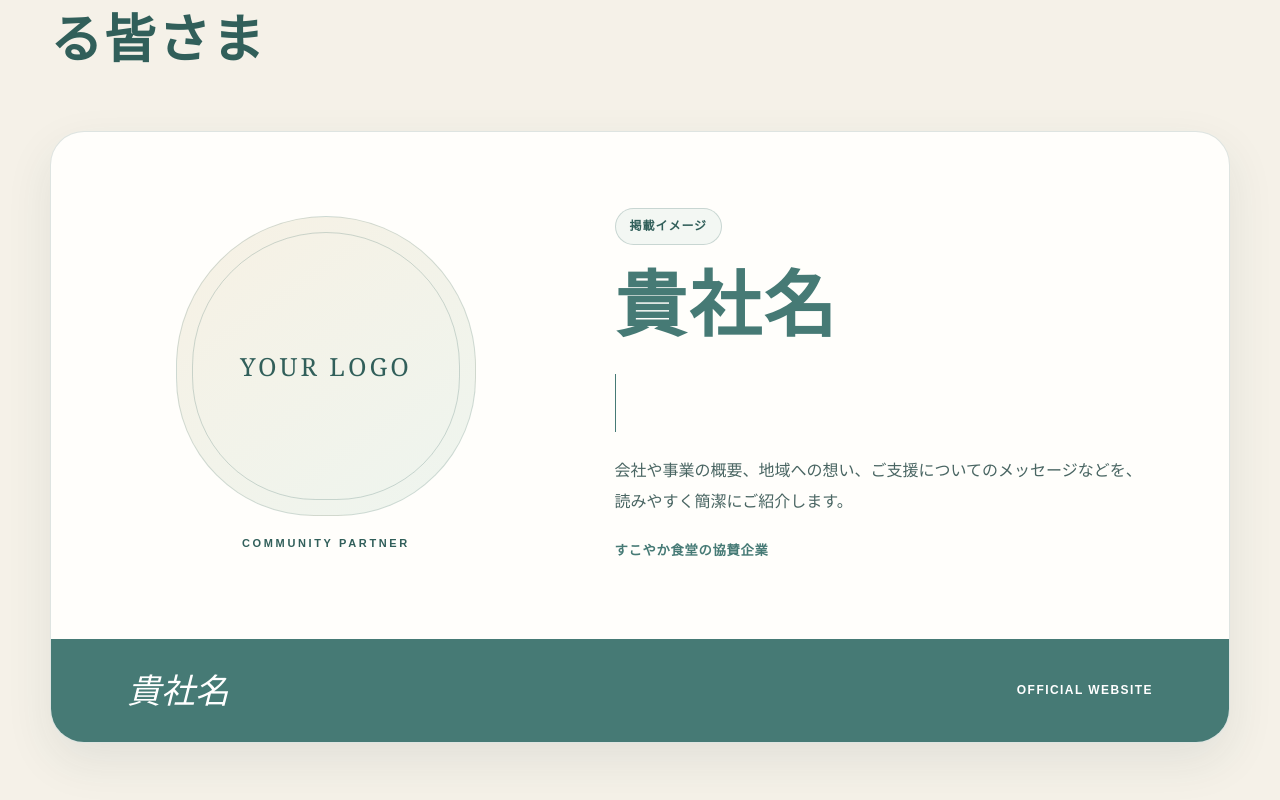
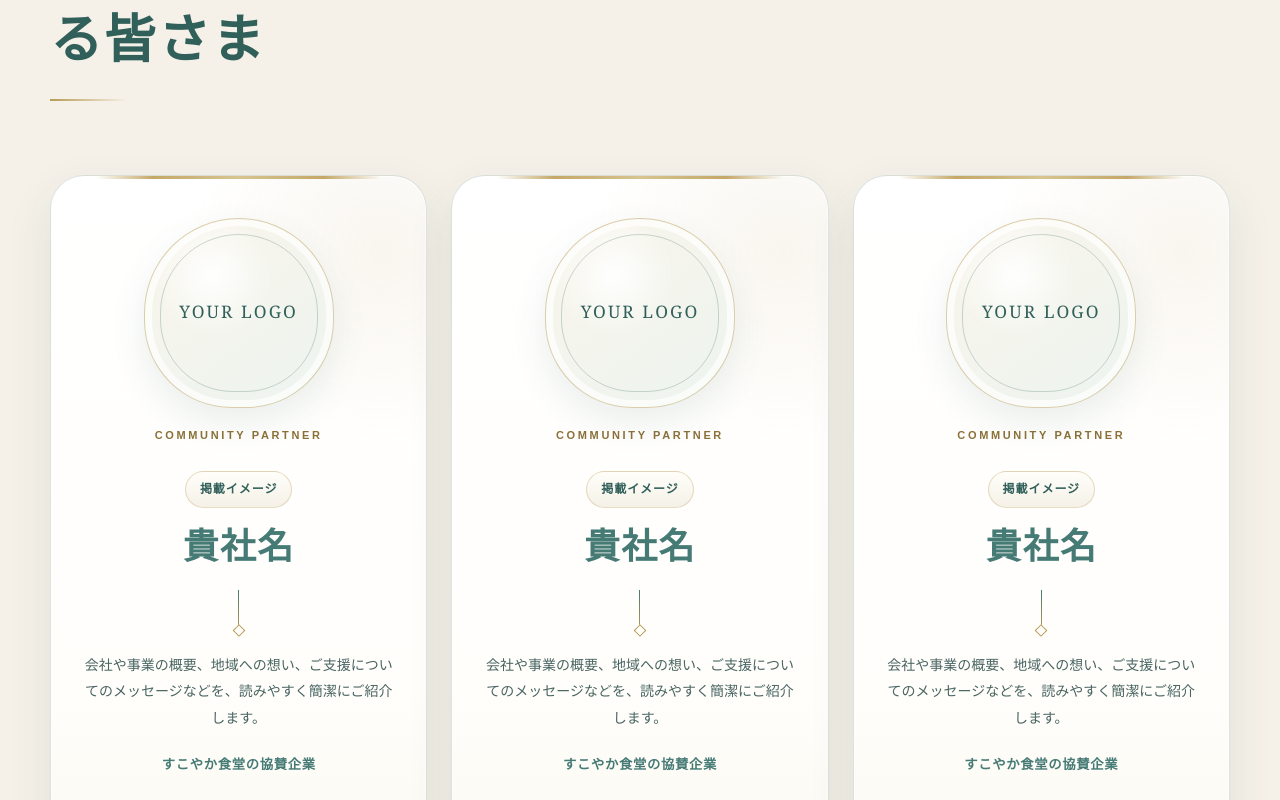
Before and after one commit to SUKOYAKASHOKUDO/sukoyaka-shokudo, a Next.js app: page /partners in a window 1280 px wide. Shown: the part 1420-2220 px from the top of the page. Built offline with nearby package versions, Linux system fonts and the light colour scheme.

Commit message:
Refine partner showcase into three columns

```diff
--- a/app/partners/page.tsx
+++ b/app/partners/page.tsx
@@ -61,11 +61,14 @@ export default function PartnersPage() {
                   <PartnerShowcaseCard key={partner.name} {...partner} />
                 ))
               ) : (
-                <PartnerShowcaseCard
-                  name="貴社名"
-                  summary="会社や事業の概要、地域への想い、ご支援についてのメッセージなどを、読みやすく簡潔にご紹介します。"
-                  preview
-                />
+                Array.from({ length: 3 }, (_, index) => (
+                  <PartnerShowcaseCard
+                    key={`partner-preview-${index + 1}`}
+                    name="貴社名"
+                    summary="会社や事業の概要、地域への想い、ご支援についてのメッセージなどを、読みやすく簡潔にご紹介します。"
+                    preview
+                  />
+                ))
               )}
             </div>
           </div>
--- a/app/storybook-world.css
+++ b/app/storybook-world.css
@@ -1695,30 +1695,63 @@ body::selection {
 }
 
 .partner-section-heading {
+  position: relative;
   max-width: 780px;
   margin-bottom: clamp(30px, 5vw, 52px);
+  padding-bottom: 22px;
+}
+
+.partner-section-heading::after {
+  display: block;
+  width: 78px;
+  height: 2px;
+  margin-top: 20px;
+  background: linear-gradient(90deg, #b89b56, rgba(184, 155, 86, 0));
+  content: "";
 }
 
 .partner-showcase-list {
   display: grid;
-  gap: 34px;
+  grid-template-columns: repeat(3, minmax(0, 1fr));
+  gap: 24px;
 }
 
 .partner-showcase-card {
+  position: relative;
+  display: flex;
+  min-width: 0;
   overflow: hidden;
+  flex-direction: column;
   border: 1px solid rgba(49, 95, 90, 0.16);
   border-radius: 34px;
-  background: #fffefb;
+  background:
+    radial-gradient(circle at 88% 10%, rgba(184, 155, 86, 0.09), transparent 25%),
+    linear-gradient(180deg, #fff 0%, #fffefb 68%, #faf7ee 100%);
   color: #315f5a;
-  box-shadow: 0 18px 48px rgba(29, 66, 62, 0.09);
+  box-shadow:
+    0 18px 48px rgba(29, 66, 62, 0.09),
+    inset 0 0 0 1px rgba(255, 255, 255, 0.7);
+}
+
+.partner-showcase-card::before {
+  position: absolute;
+  z-index: 2;
+  top: 0;
+  left: 12%;
+  width: 76%;
+  height: 3px;
+  background: linear-gradient(90deg, transparent, #c4a868 20%, #d7c48f 50%, #c4a868 80%, transparent);
+  content: "";
 }
 
 .partner-showcase-body {
   display: grid;
-  min-height: 460px;
-  grid-template-columns: minmax(260px, 0.85fr) minmax(0, 1.15fr);
-  gap: clamp(40px, 7vw, 96px);
-  padding: clamp(34px, 6vw, 76px);
+  min-height: 520px;
+  flex: 1;
+  grid-template-columns: 1fr;
+  align-content: start;
+  gap: 26px;
+  padding: clamp(28px, 3.4vw, 42px) clamp(22px, 2.6vw, 34px);
 }
 
 .partner-logo-column {
@@ -1732,19 +1765,24 @@ body::selection {
 .partner-logo-arch {
   position: relative;
   display: grid;
-  width: min(300px, 100%);
+  width: min(190px, 72%);
   aspect-ratio: 1;
   overflow: hidden;
   place-items: center;
-  border: 1px solid rgba(49, 95, 90, 0.18);
+  border: 1px solid rgba(184, 155, 86, 0.44);
   border-radius: 50% 50% 46% 46%;
-  background: linear-gradient(145deg, #f7f1e4, #eef5ef);
+  background:
+    radial-gradient(circle at 36% 30%, rgba(255, 255, 255, 0.96), transparent 34%),
+    linear-gradient(145deg, #f9f5eb, #edf4ef);
+  box-shadow:
+    0 14px 34px rgba(49, 95, 90, 0.1),
+    inset 0 0 0 7px rgba(255, 255, 255, 0.72);
 }
 
 .partner-logo-arch::after {
   position: absolute;
   inset: 15px;
-  border: 1px solid rgba(49, 95, 90, 0.22);
+  border: 1px solid rgba(49, 95, 90, 0.24);
   border-radius: inherit;
   content: "";
 }
@@ -1758,11 +1796,12 @@ body::selection {
   z-index: 1;
   color: #315f5a;
   font-family: Georgia, "Times New Roman", serif;
-  font-size: clamp(16px, 2vw, 25px);
+  font-size: clamp(14px, 1.35vw, 19px);
   letter-spacing: 0.12em;
 }
 
 .partner-card-label {
+  color: #8b7139;
   font-size: 11px;
   font-weight: 800;
   letter-spacing: 0.24em;
@@ -1770,17 +1809,18 @@ body::selection {
 
 .partner-showcase-copy {
   display: flex;
-  align-items: flex-start;
+  align-items: center;
   flex-direction: column;
   justify-content: center;
+  text-align: center;
 }
 
 .partner-preview-badge {
   display: inline-flex;
   margin-bottom: 18px;
-  border: 1px solid rgba(49, 95, 90, 0.22);
+  border: 1px solid rgba(184, 155, 86, 0.34);
   border-radius: 999px;
-  background: #f3f7f3;
+  background: linear-gradient(180deg, #fffefa, #f5f1e7);
   padding: 7px 14px;
   font-size: 12px;
   font-weight: 800;
@@ -1791,18 +1831,32 @@ body::selection {
   margin: 0;
   color: #467a75;
   font-family: var(--storybook-round);
-  font-size: clamp(36px, 6vw, 72px);
-  font-weight: 900;
+  font-size: clamp(28px, 2.8vw, 40px);
+  font-weight: 900;
+  letter-spacing: 0.04em;
   line-height: 1.22;
   text-wrap: balance;
 }
 
 .partner-showcase-rule {
+  position: relative;
   display: block;
   width: 1px;
-  height: 58px;
-  margin: 24px 0;
-  background: #467a75;
+  height: 42px;
+  margin: 20px 0;
+  background: linear-gradient(#467a75, #b89b56);
+}
+
+.partner-showcase-rule::after {
+  position: absolute;
+  bottom: -3px;
+  left: 50%;
+  width: 7px;
+  height: 7px;
+  border: 1px solid #b89b56;
+  background: #fffefb;
+  content: "";
+  transform: translateX(-50%) rotate(45deg);
 }
 
 .partner-showcase-copy p {
@@ -1810,6 +1864,7 @@ body::selection {
   margin: 0;
   color: #496562;
   line-height: 1.9;
+  font-size: 14px;
 }
 
 .partner-showcase-copy small {
@@ -1820,19 +1875,31 @@ body::selection {
 }
 
 .partner-showcase-footer {
+  position: relative;
   display: flex;
-  min-height: 92px;
-  align-items: center;
+  min-height: 94px;
+  align-items: flex-start;
+  flex-direction: column;
   justify-content: space-between;
-  gap: 24px;
-  background: #467a75;
+  gap: 8px;
+  background: linear-gradient(135deg, #3d706b, #527f79);
   color: #fff;
-  padding: 22px clamp(30px, 6vw, 76px);
+  padding: 20px clamp(22px, 2.6vw, 34px);
+}
+
+.partner-showcase-footer::before {
+  position: absolute;
+  top: 0;
+  right: 0;
+  left: 0;
+  height: 1px;
+  background: rgba(226, 205, 151, 0.78);
+  content: "";
 }
 
 .partner-showcase-footer strong {
   font-family: Georgia, "Times New Roman", serif;
-  font-size: clamp(22px, 3vw, 34px);
+  font-size: clamp(20px, 2vw, 27px);
   font-style: italic;
   font-weight: 500;
 }
@@ -1878,6 +1945,12 @@ body::selection {
   flex: 0 0 auto;
 }
 
+@media (max-width: 1100px) {
+  .partner-showcase-list {
+    grid-template-columns: repeat(2, minmax(0, 1fr));
+  }
+}
+
 @media (max-width: 820px) {
   .partner-intro-grid,
   .partner-showcase-body {
@@ -1888,22 +1961,23 @@ body::selection {
     min-height: 0;
   }
 
-  .partner-logo-arch {
-    width: min(270px, 72vw);
-  }
-
-  .partner-showcase-copy {
-    align-items: center;
-    text-align: center;
-  }
-
-  .partner-showcase-rule {
-    height: 42px;
-  }
-
   .partner-inquiry-card {
     align-items: flex-start;
     flex-direction: column;
+  }
+}
+
+@media (max-width: 720px) {
+  .partner-showcase-list {
+    grid-template-columns: 1fr;
+  }
+
+  .partner-showcase-body {
+    min-height: 0;
+  }
+
+  .partner-logo-arch {
+    width: min(210px, 64vw);
   }
 }
 
```
